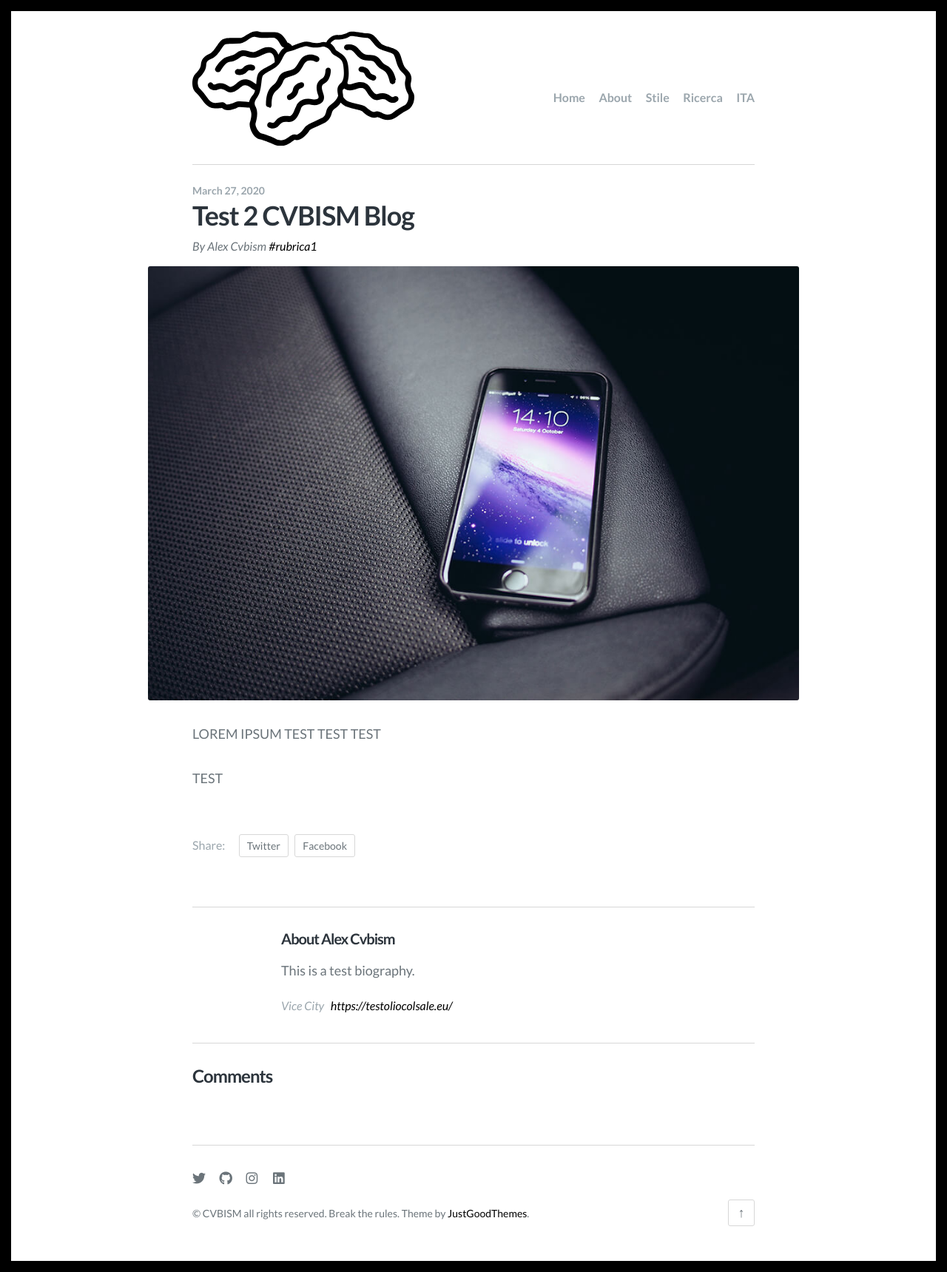
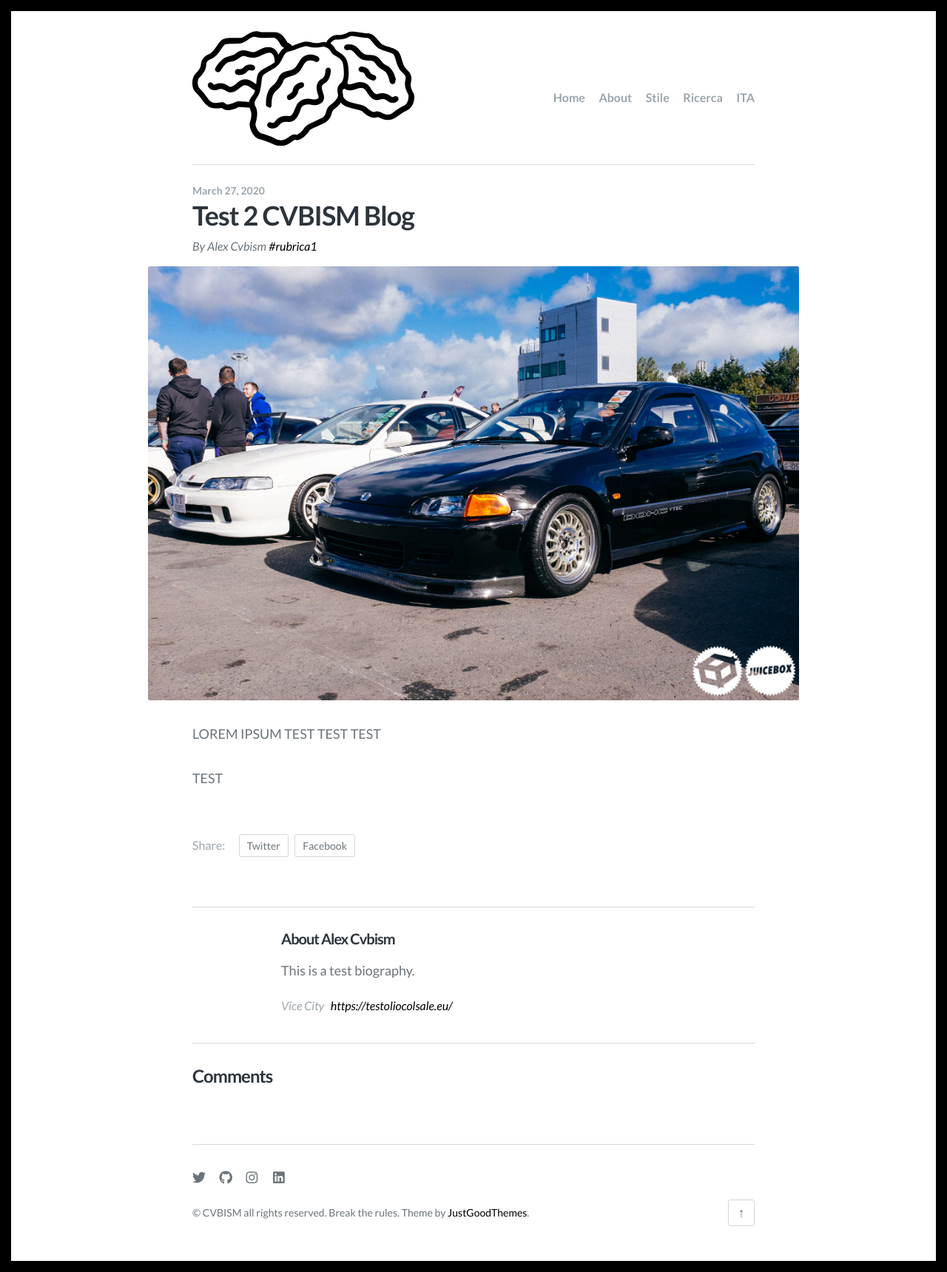
Before and after one commit to cvbism/Scriptor-Jekyll-Theme, a Jekyll site: the page built from _posts/2020-03-27-Test-2-CVBISM.md, in a window 1280 px wide. Shown: the whole page at 74% size. Built offline with Jekyll 4.4.1, drawn with Linux system fonts in a browser that asks for light colours; some web fonts are replaced; comment, search, counter and statistics services are not loaded.

Commit message:
Update 2020-03-27-Test-2-CVBISM.md

```diff
--- a/_posts/2020-03-27-Test-2-CVBISM.md
+++ b/_posts/2020-03-27-Test-2-CVBISM.md
@@ -3,7 +3,7 @@ layout: post
 title: "Test 2 CVBISM Blog"
 description: "Italian Car culture"
 date: 2020-03-27
-feature_image: images/iphone-6.jpg
+feature_image: images/Japfest2018-13.jpg
 tags: [rubrica1]
 ---
 
```
